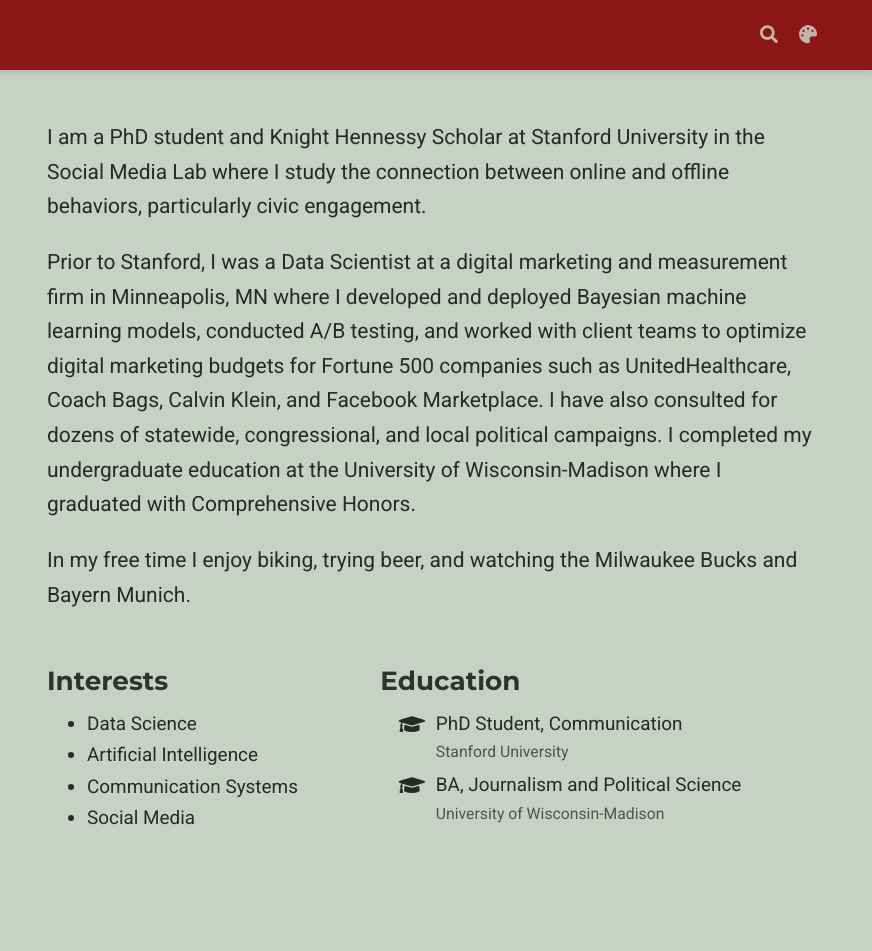
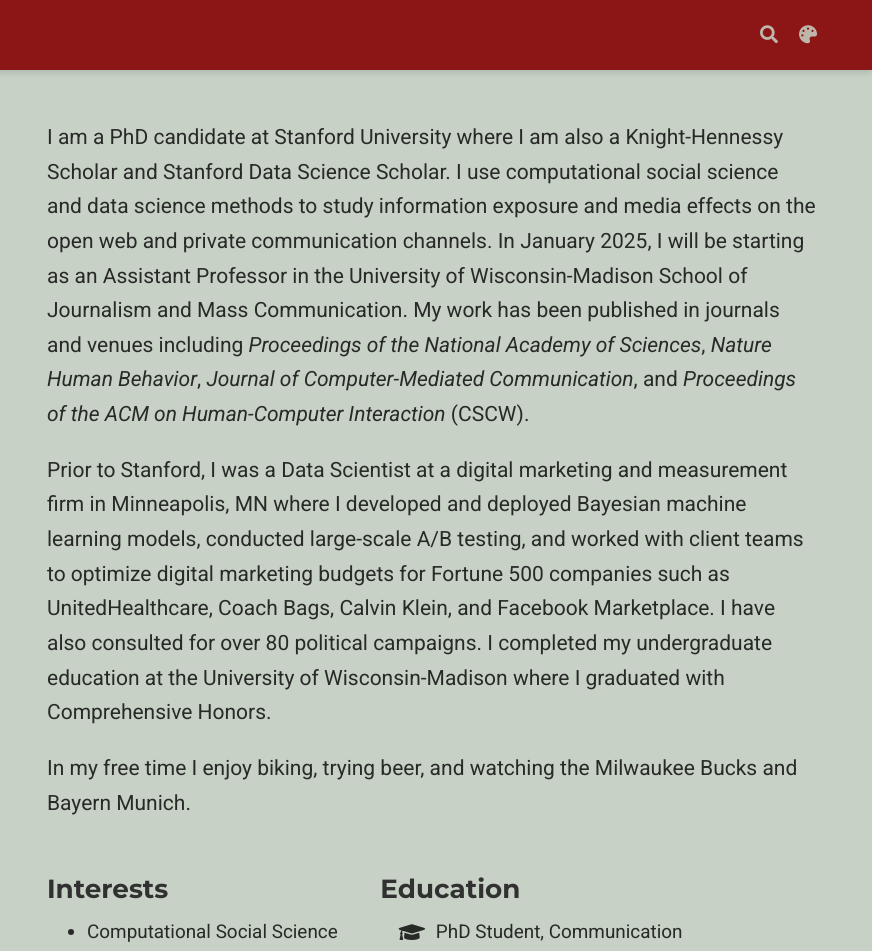
Before and after one commit to rossdahlke/rossdahlke.github.io, a plain HTML site: page index.html in a window 1280 px wide. Shown: the top 951 px of the page, 408-1280 px from the left. Drawn offline with nearby package versions, Linux system fonts and the light colour scheme; some packages are replaced by stand-ins of ours; some icons are missing.

Commit message:
update bio

```diff
--- a/index.html
+++ b/index.html
@@ -555,9 +555,11 @@
 
 
 
-    <p>I am a PhD student and Knight Hennessy Scholar at Stanford University in the Social Media Lab where I study the connection between online and offline behaviors, particularly civic engagement.</p>
-<p>Prior to Stanford, I was a Data Scientist at a digital marketing and measurement firm in Minneapolis, MN where I developed and deployed Bayesian machine learning models, conducted A/B testing, and worked with client teams to optimize digital marketing budgets for Fortune 500 companies such as UnitedHealthcare, Coach Bags, Calvin Klein, and Facebook Marketplace. I have also consulted for dozens of statewide, congressional, and local political campaigns. I completed my undergraduate education at the University of Wisconsin-Madison where I graduated with Comprehensive Honors.</p>
-<p>In my free time I enjoy biking, trying beer, and watching the Milwaukee Bucks and Bayern Munich.</p>
+    <p>I am a PhD candidate at Stanford University where I am also a Knight-Hennessy Scholar and Stanford Data Science Scholar. I use computational social science and data science methods to study information exposure and media effects on the open web and private communication channels. In January 2025, I will be starting as an Assistant Professor in the University of Wisconsin-Madison School of Journalism and Mass Communication. My work has been published in journals and venues including <i>Proceedings of the National Academy of Sciences</i>, <i>Nature Human Behavior</i>, <i>Journal of Computer-Mediated Communication</i>, and <i>Proceedings of the ACM on Human-Computer Interaction</i> (CSCW).</p>
+
+    <p>Prior to Stanford, I was a Data Scientist at a digital marketing and measurement firm in Minneapolis, MN where I developed and deployed Bayesian machine learning models, conducted large-scale A/B testing, and worked with client teams to optimize digital marketing budgets for Fortune 500 companies such as UnitedHealthcare, Coach Bags, Calvin Klein, and Facebook Marketplace. I have also consulted for over 80 political campaigns. I completed my undergraduate education at the University of Wisconsin-Madison where I graduated with Comprehensive Honors.</p>
+
+    <p>In my free time I enjoy biking, trying beer, and watching the Milwaukee Bucks and Bayern Munich.</p>
 
 
     <div class="row">
@@ -567,13 +569,13 @@
         <h3>Interests</h3>
         <ul class="ul-interests">
 
-          <li>Data Science</li>
+          <li>Computational Social Science</li>
 
-          <li>Artificial Intelligence</li>
+          <li>AI-Mediated Communication</li>
 
-          <li>Communication Systems</li>
+          <li>Software Development</li>
 
-          <li>Social Media</li>
+          <li>Private Communication</li>
 
         </ul>
       </div>
```
